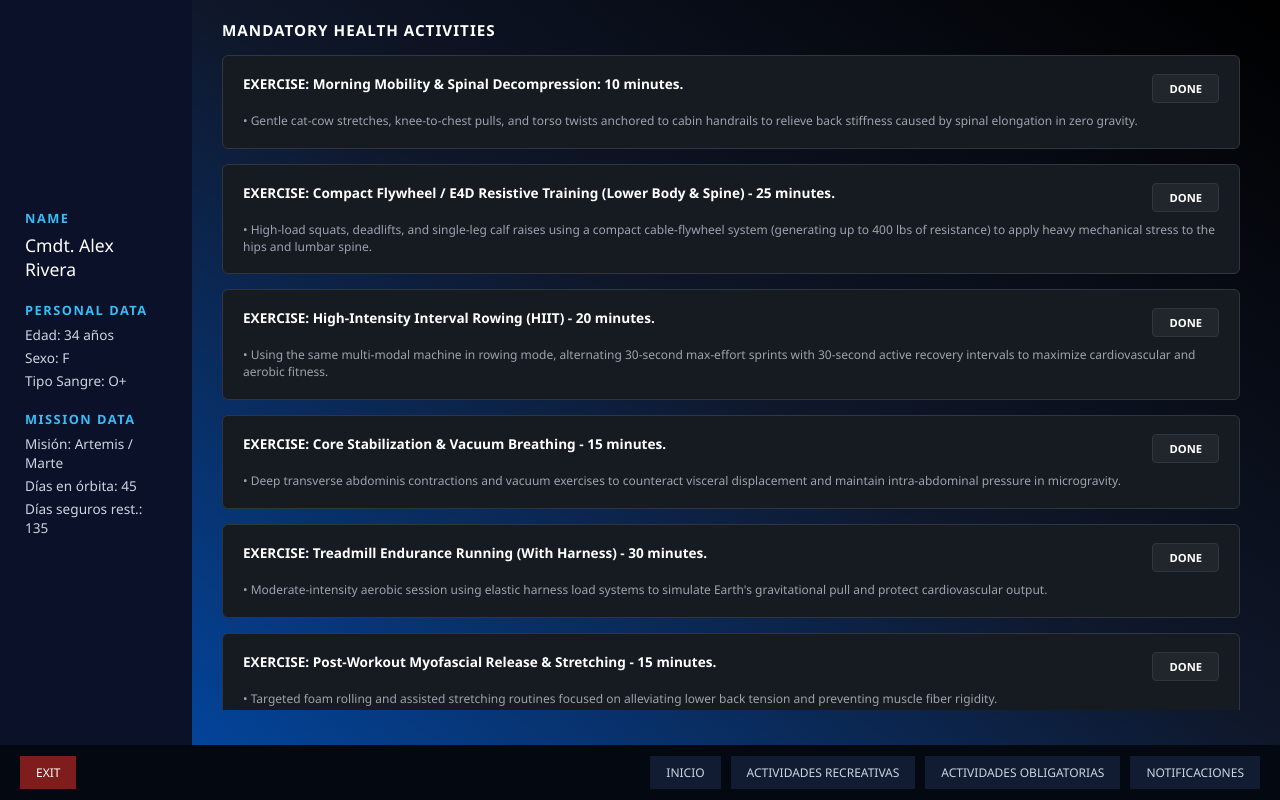
After one commit to MabelMB/APOLLO-VI, a PHP site: page /recreational.html in a window 1280 px wide. The commit adds this page. Run offline with PHP 8.4, Linux system fonts and the light colour scheme.

```diff
--- a/css/styles.css
+++ b/css/styles.css
@@ -379,3 +379,77 @@ body.dashboard-body {
     letter-spacing: 1.5px;
     text-transform: uppercase;
 }
+
+/*----------------------------------------*/
+
+.activities-wrapper {
+    grid-column: span 2;
+    padding: 20px 30px;
+    display: flex;
+    flex-direction: column;
+    height: calc(100vh - 70px);
+    box-sizing: border-box;
+}
+
+.activities-main-title {
+    color: #ffffff;
+    font-size: 0.95rem;
+    letter-spacing: 1px;
+    margin-bottom: 15px;
+    text-transform: uppercase;
+}
+
+/* Contenedor con scroll vertical para las tarjetas */
+.activities-scroll-container {
+    flex-grow: 1;
+    overflow-y: auto;
+    display: flex;
+    flex-direction: column;
+    gap: 15px;
+    padding-right: 10px;
+}
+
+/* Tarjeta individual de actividad */
+.activity-card-box {
+    background-color: #161b22;
+    border: 1px solid #30363d;
+    border-radius: 6px;
+    padding: 18px 20px;
+}
+
+.activity-header-row {
+    display: flex;
+    justify-content: space-between;
+    align-items: flex-start;
+    gap: 15px;
+    margin-bottom: 10px;
+}
+
+.activity-header-row h4 {
+    color: #ffffff;
+    font-size: 0.85rem;
+    font-weight: bold;
+}
+
+.activity-card-box p {
+    color: #9ca3af;
+    font-size: 0.75rem;
+    line-height: 1.4;
+}
+
+/* Botón DONE estético */
+.btn-done-action {
+    background-color: #21262d;
+    color: #ffffff;
+    border: 1px solid #30363d;
+    padding: 6px 16px;
+    font-size: 0.7rem;
+    font-weight: bold;
+    border-radius: 4px;
+    cursor: pointer;
+    flex-shrink: 0;
+}
+
+.btn-done-action:hover {
+    background-color: #30363d;
+}
--- a/main.html
+++ b/main.html
@@ -123,8 +123,11 @@
     <footer id="barra-inferior" class="bottom-nav">
         <button id="btn-exit" class="nav-btn btn-exit">Exit</button>
         <button id="btn-inicio" class="nav-btn active">Inicio</button>
-        <button id="btn-recreativas" class="nav-btn">Actividades recreativas</button>
+        <!--<button id="btn-recreativas" class="nav-btn">Actividades recreativas</button>-->
         <button id="btn-obligatorias" class="nav-btn">Actividades obligatorias</button>
+
+        <button id="btn-recreativas" class="nav-btn" onclick="window.location.href='recreational.html'">Actividades recreativas</button>
+        <!--<button id="btn-obligatorias" class="nav-btn" onclick="window.location.href='obligatorias.html'">Actividades obligatorias</button>-->
     </footer>
 
     <!-- 5. RECUADRO LATERAL DERECHO (Notificaciones y sistemas) -->
--- /dev/null
+++ b/recreational.html
@@ -0,0 +1,120 @@
+<!DOCTYPE html>
+<html lang="es">
+<head>
+    <meta charset="UTF-8">
+    <meta name="viewport" content="width=device-width, initial-scale=1.0">
+    <title>APOLLO-VI - Actividades Obligatorias</title>
+    <link rel="stylesheet" href="css/styles.css">
+</head>
+<body class="dashboard-body">
+
+    <!-- CONTENEDOR PRINCIPAL -->
+    <main class="main-grid">
+
+        <!-- 1. BARRA IZQUIERDA DE DATOS (Intacta y reciclada) -->
+        <aside id="panel-datos-izquierda" class="sidebar-datos">
+            <div id="card-name" class="info-box">
+                <h3>NAME</h3>
+                <p id="astronauta-nombre">Cmdt. Alex Rivera</p>
+            </div>
+
+            <div id="card-personal-data" class="info-box">
+                <h3>PERSONAL DATA</h3>
+                <ul>
+                    <li>Edad: <span id="dato-edad">34</span> años</li>
+                    <li>Sexo: <span id="dato-sexo">F</span></li>
+                    <li>Tipo Sangre: <span id="dato-sangre">O+</span></li>
+                </ul>
+            </div>
+
+            <div id="card-mission-data" class="info-box">
+                <h3>MISSION DATA</h3>
+                <ul>
+                    <li>Misión: <span id="dato-mision">Artemis / Marte</span></li>
+                    <li>Días en órbita: <span id="dato-dias">45</span></li>
+                    <li>Días seguros rest.: <span id="dato-dias-seguros">135</span></li>
+                </ul>
+            </div>
+        </aside>
+
+      <!-- 2. ZONA CENTRAL/DERECHA REEMPLAZADA POR LA LISTA DE ACTIVIDADES -->
+        <section class="activities-wrapper">
+            <h2 class="activities-main-title">MANDATORY HEALTH ACTIVITIES</h2>
+
+            <div class="activities-scroll-container">
+
+                <!-- Tarjeta 1 -->
+                <div class="activity-card-box">
+                    <div class="activity-header-row">
+                        <h4>EXERCISE: Morning Mobility & Spinal Decompression: 10 minutes.</h4>
+                        <button class="btn-done-action">DONE</button>
+                    </div>
+                    <p>• Gentle cat-cow stretches, knee-to-chest pulls, and torso twists anchored to cabin handrails to relieve back stiffness caused by spinal elongation in zero gravity.</p>
+                </div>
+
+                <!-- Tarjeta 2 -->
+                <div class="activity-card-box">
+                    <div class="activity-header-row">
+                        <h4>EXERCISE: Compact Flywheel / E4D Resistive Training (Lower Body & Spine) - 25 minutes.</h4>
+                        <button class="btn-done-action">DONE</button>
+                    </div>
+                    <p>• High-load squats, deadlifts, and single-leg calf raises using a compact cable-flywheel system (generating up to 400 lbs of resistance) to apply heavy mechanical stress to the hips and lumbar spine.</p>
+                </div>
+
+                <!-- Tarjeta 3 -->
+                <div class="activity-card-box">
+                    <div class="activity-header-row">
+                        <h4>EXERCISE: High-Intensity Interval Rowing (HIIT) - 20 minutes.</h4>
+                        <button class="btn-done-action">DONE</button>
+                    </div>
+                    <p>• Using the same multi-modal machine in rowing mode, alternating 30-second max-effort sprints with 30-second active recovery intervals to maximize cardiovascular and aerobic fitness.</p>
+                </div>
+
+                <!-- Tarjeta 4 -->
+                <div class="activity-card-box">
+                    <div class="activity-header-row">
+                        <h4>EXERCISE: Core Stabilization & Vacuum Breathing - 15 minutes.</h4>
+                        <button class="btn-done-action">DONE</button>
+                    </div>
+                    <p>• Deep transverse abdominis contractions and vacuum exercises to counteract visceral displacement and maintain intra-abdominal pressure in microgravity.</p>
+                </div>
+
+                <!-- Tarjeta 5 -->
+                <div class="activity-card-box">
+                    <div class="activity-header-row">
+                        <h4>EXERCISE: Treadmill Endurance Running (With Harness) - 30 minutes.</h4>
+                        <button class="btn-done-action">DONE</button>
+                    </div>
+                    <p>• Moderate-intensity aerobic session using elastic harness load systems to simulate Earth's gravitational pull and protect cardiovascular output.</p>
+                </div>
+
+                <!-- Tarjeta 6 -->
+                <div class="activity-card-box">
+                    <div class="activity-header-row">
+                        <h4>EXERCISE: Post-Workout Myofascial Release & Stretching - 15 minutes.</h4>
+                        <button class="btn-done-action">DONE</button>
+                    </div>
+                    <p>• Targeted foam rolling and assisted stretching routines focused on alleviating lower back tension and preventing muscle fiber rigidity.</p>
+                </div>
+
+            </div>
+        </section>
+
+    </main>
+
+    <!-- 3. BARRA INFERIOR DE NAVEGACIÓN (Intacta y enlazada) -->
+    <footer id="barra-inferior" class="bottom-nav">
+        <button id="btn-exit" class="nav-btn btn-exit">Exit</button>
+        <button id="btn-inicio" class="nav-btn" onclick="window.location.href='main.html'">Inicio</button>
+        <button id="btn-recreativas" class="nav-btn" onclick="window.location.href='recreativas.html'">Actividades recreativas</button>
+        <button id="btn-obligatorias" class="nav-btn active">Actividades obligatorias</button>
+        <button id="btn-notificaciones" class="nav-btn">Notificaciones</button>
+    </footer>
+
+    <aside id="panel-notificaciones" class="panel-notificaciones">
+        <h3 id="panel-titulo">Notificaciones</h3>
+    </aside>
+
+    <script src="js/main.js"></script>
+</body>
+</html>
```
